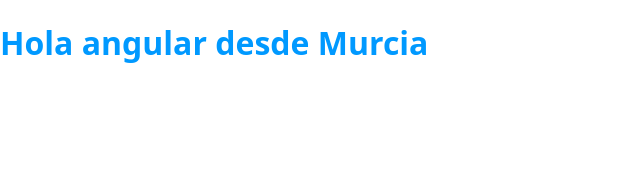
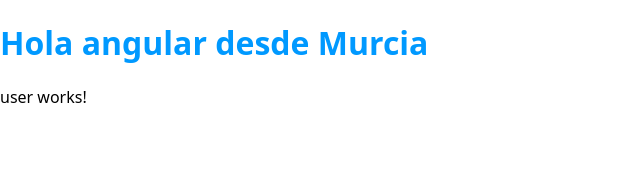
Before and after one commit to tomasrl18/angular_by_midudev, an Angular app: page / in a window 1280 px wide. Shown: the top 176 px of the page, without its empty margins (0-640 px from the left). Built offline with nearby package versions, Linux system fonts and the light colour scheme.

Commit message:
Import components

```diff
--- a/src/app/app.component.html
+++ b/src/app/app.component.html
@@ -3,3 +3,5 @@
 <h1>
   Hola angular desde {{ city }}
 </h1>
+
+<app-user></app-user>
--- a/src/app/app.component.ts
+++ b/src/app/app.component.ts
@@ -1,9 +1,10 @@
 import { Component } from '@angular/core';
 import { RouterOutlet } from '@angular/router';
+import { UserComponent } from './user/user.component';
 
 @Component({
   selector: 'app-root',
-  imports: [RouterOutlet],
+  imports: [RouterOutlet, UserComponent],
   templateUrl: './app.component.html',
   styleUrl: './app.component.css'
 })
```
